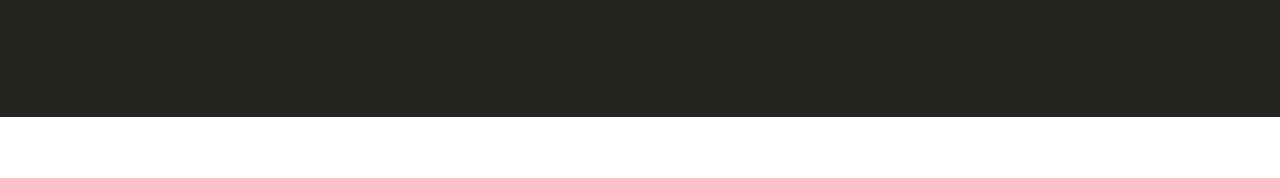
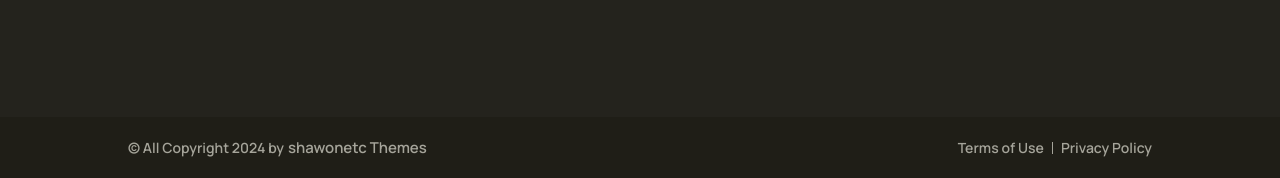
Before and after one commit to elcareem/agrios, a website built with Vite: page index.html in a window 1280 px wide. Shown: the part 7237-7415 px from the top of the page. Before the commit the page ends 7354 px from the top, so only its background shows below. Built offline with nearby package versions, Linux system fonts and the light colour scheme.

Commit message:
add and style footer-bottom

```diff
--- a/index.html
+++ b/index.html
@@ -910,7 +910,9 @@
                   type="text"
                   placeholder="Your Email Address"
                 />
-                <button class="bg-[#4BAF47] py-4 px-4 rounded-r-md">
+                <button
+                  class="bg-[#4BAF47] py-4 px-4 rounded-r-md cursor-pointer"
+                >
                   <svg
                     width="12"
                     height="12"
@@ -928,7 +930,25 @@
             </div>
           </div>
         </section>
-        <section class="footer-bottom"></section>
+        <section
+          class="footer-bottom flex justify-center items-center bg-[#1f1e17]"
+        >
+          <div class="w-[min(80vw,1200px)] flex justify-center items-center">
+            <div
+              class="flex w-full justify-between items-center text-[#a5a49a] py-5 text-sm font-semibold"
+            >
+              <div class="flex items-center justify-center gap-1">
+                <p>© All Copyright 2024 by</p>
+                <p class="text-[15px]">shawonetc Themes</p>
+              </div>
+              <div class="flex items-center gap-2">
+                <p class="cursor-pointer">Terms of Use</p>
+                <div class="line h-3 w-[1px] bg-[#a5a49a]"></div>
+                <p class="cursor-pointer">Privacy Policy</p>
+              </div>
+            </div>
+          </div>
+        </section>
       </footer>
     </div>
   </body>
```
